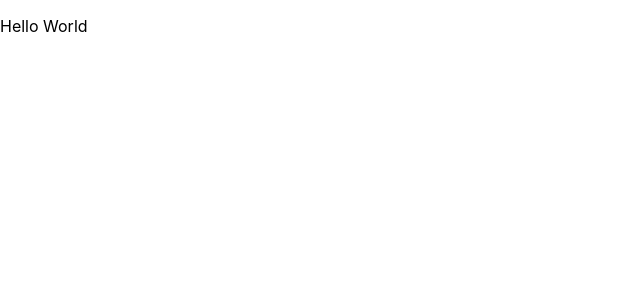
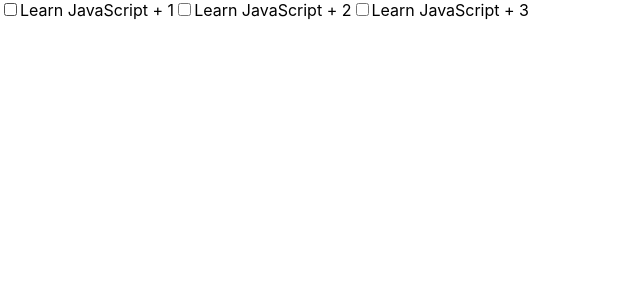
Before and after one commit to kisukeyas/react-todo, a React (Create React App) app: page / in a window 1280 px wide. Shown: the top 300 px of the page, without its empty margins (0-640 px from the left). Built offline with nearby package versions, Linux system fonts and the light colour scheme.

Commit message:
item component

```diff
--- a/src/todo/Todo.jsx
+++ b/src/todo/Todo.jsx
@@ -1,10 +1,35 @@
+import { useState } from 'react';
 import './Todo.css';
 
 function Todo() {
-    return <p>Hello World</p>
+    const [item, setItem] = useState([
+        {key: 1, text: 'Learn JavaScript', done: false},
+        {key: 2, text: 'Learn JavaScript', done: false},
+        {key: 3, text: 'Learn JavaScript', done: false},
+    ])
+    return (
+        <div>
+            {item.map(item => (
+                <Item item={item}/>
+            ))}
+        </div>
+    )
+}
+
+function Input(params) {
+}
+
+function Nav(params) {
+}
+
+function Item({item}) {
+    return (
+        <label>
+            <input type="checkbox" name="" id="" />
+                {item.text} + {item.key}
+        </label>
+    )
 }
 
 
-
-
 export default Todo;
```
